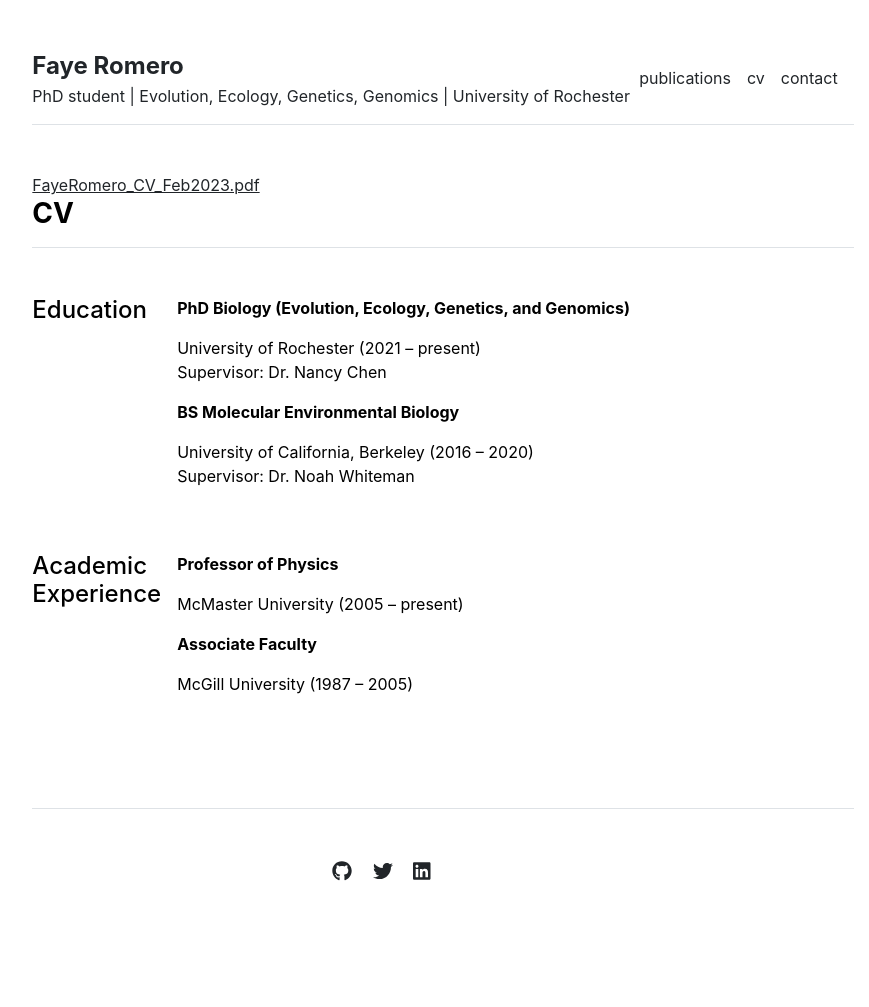
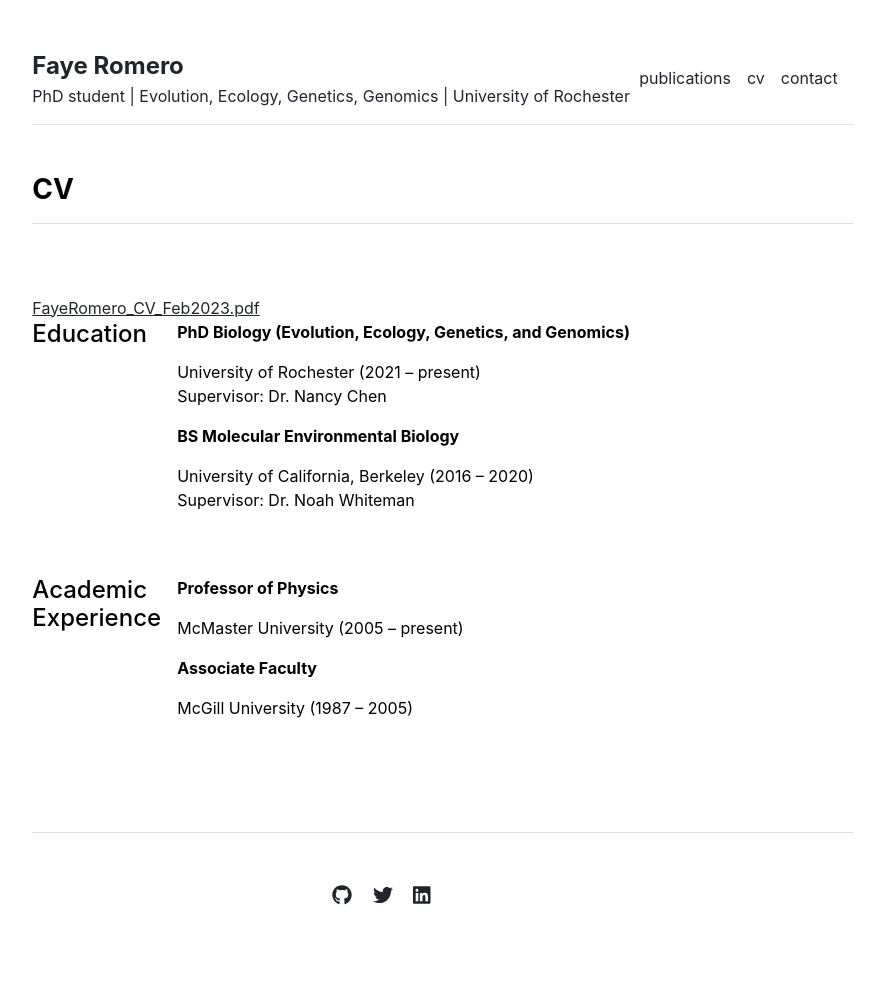
Before and after one commit to faye-romero/faye-romero.github.io, a Jekyll site: the page built from cv.md, in a window 1280 px wide. Shown: the whole page, without its empty margins (197-1066 px from the left). Built offline with Jekyll 4.4.1, drawn with Linux system fonts in a browser that asks for light colours; before the commit the page ends 983 px from its top, so only the background shows below that.

Commit message:
Updating CV pdf link

```diff
--- a/_layouts/cv.html
+++ b/_layouts/cv.html
@@ -4,11 +4,9 @@ layout: default
 
 {{ content }}
 
-<a href="https://drive.google.com/file/d/1kD1y1SCQ65cM3R8mcHEi-TGSSeTHiGTS/view?usp=share_link">FayeRomero_CV_Feb2023.pdf</a><br>
-
 <div class="row g-5 mb-5">
   <div>
-    <h3 class="fw-bold border-bottom pb-3 mb-5">CV</h3>
+    <h3 class="fw-bold border-bottom pb-3 mb-5">CV</h3><br><a href="https://drive.google.com/file/d/1kD1y1SCQ65cM3R8mcHEi-TGSSeTHiGTS/view?usp=share_link">FayeRomero_CV_Feb2023.pdf</a><br>
     <div class="row g-5 mb-5">
       <div class="col-md-2">
         <h4>Education</h4>
```
